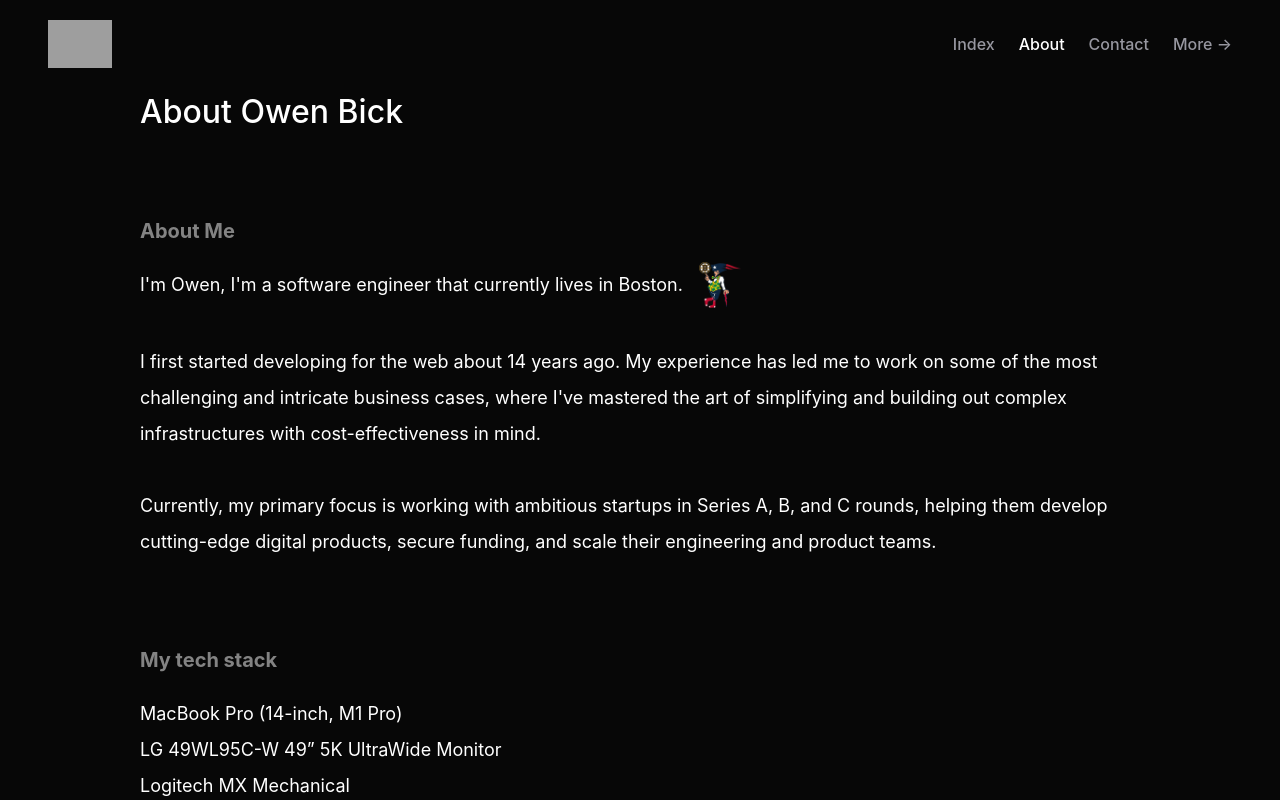
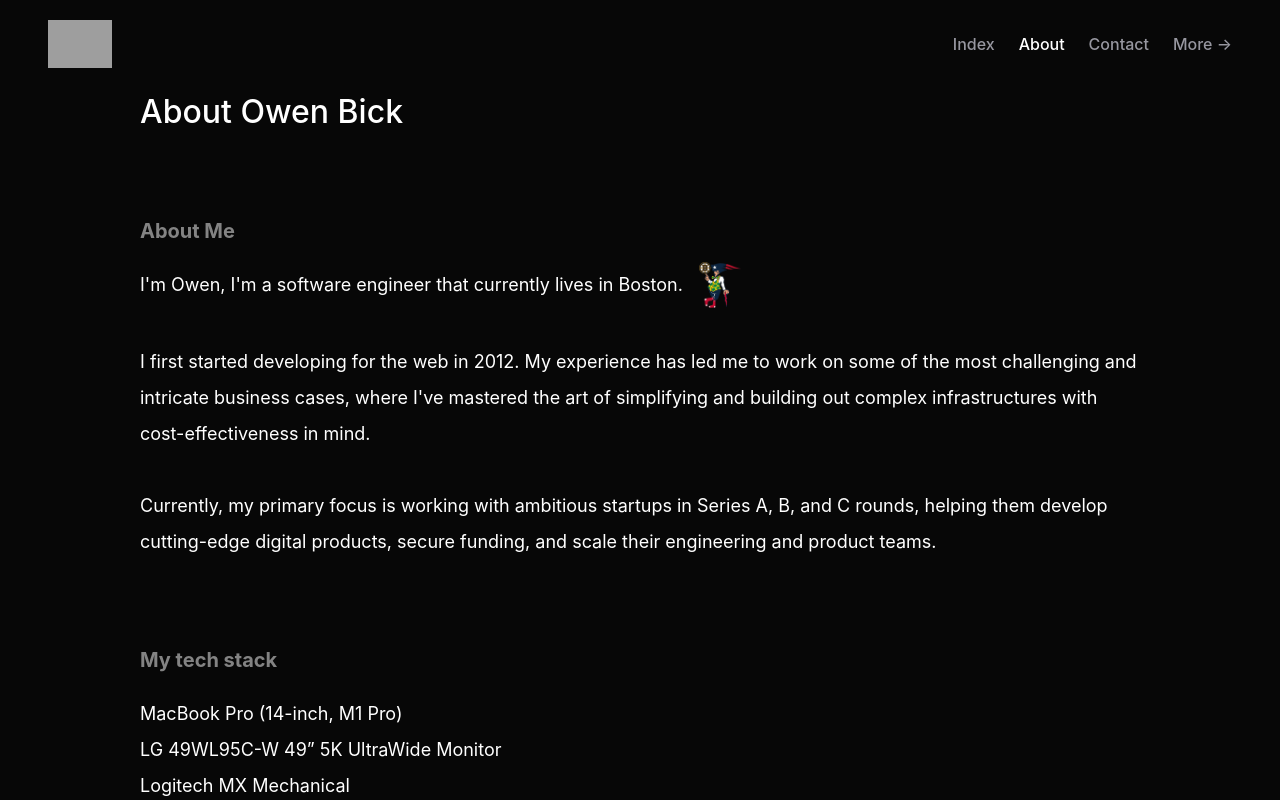
Before and after one commit to bick/website, a Next.js app: page /about in a window 1280 px wide. Shown: the top 800 px of the page. Built offline with nearby package versions, Linux system fonts and the light colour scheme; grey boxes are pictures that could not be loaded.

Commit message:
Update about.tsx

```diff
--- a/pages/about.tsx
+++ b/pages/about.tsx
@@ -35,9 +35,9 @@ export default function Home() {
               />
             </p>
             <p>
-              <br />I first started developing for the web about 14 years ago.
-              My experience has led me to work on some of the most challenging
-              and intricate business cases, where I've mastered the art of
+              <br />I first started developing for the web in 2012. My
+              experience has led me to work on some of the most challenging and
+              intricate business cases, where I've mastered the art of
               simplifying and building out complex infrastructures with
               cost-effectiveness in mind.
               <br />
```
